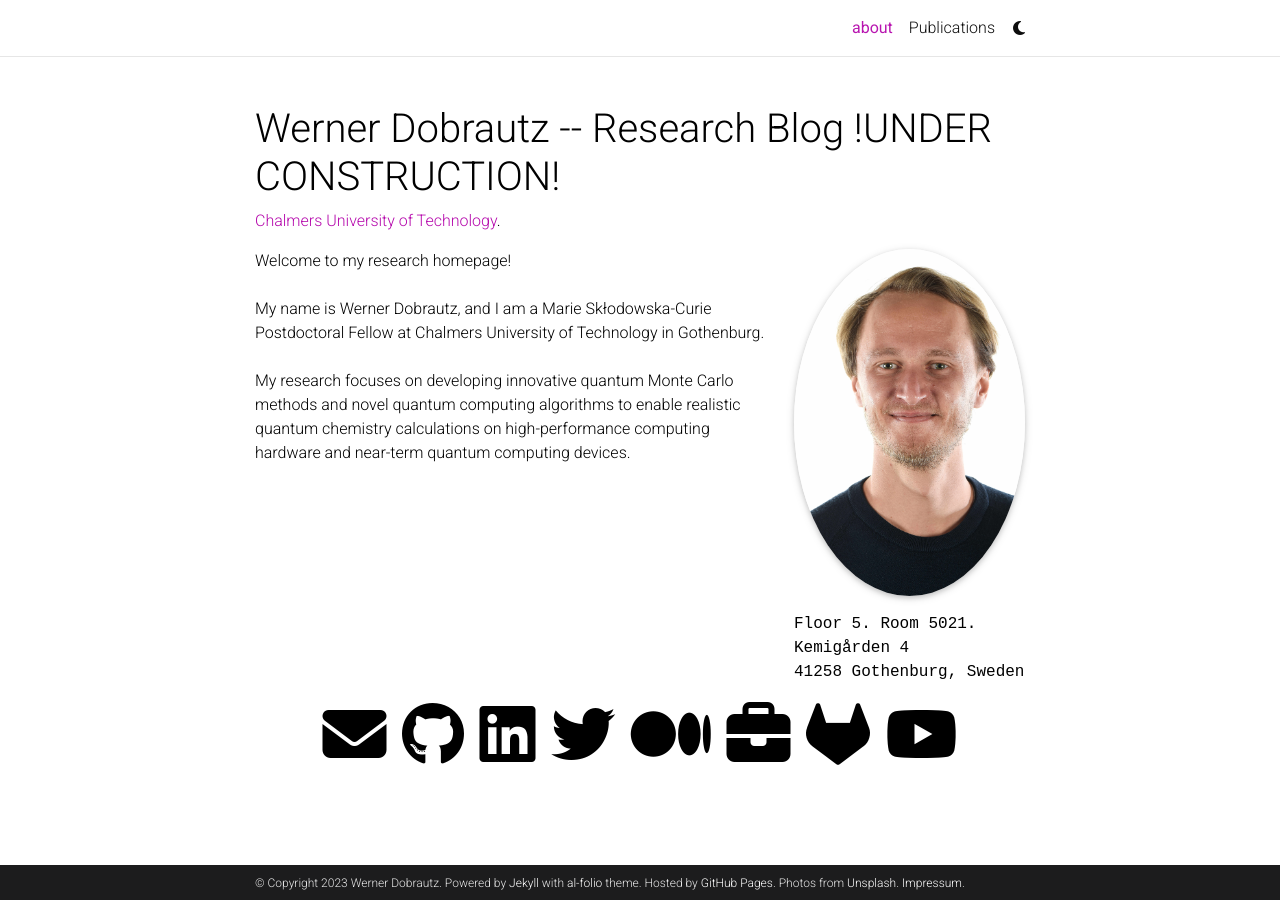
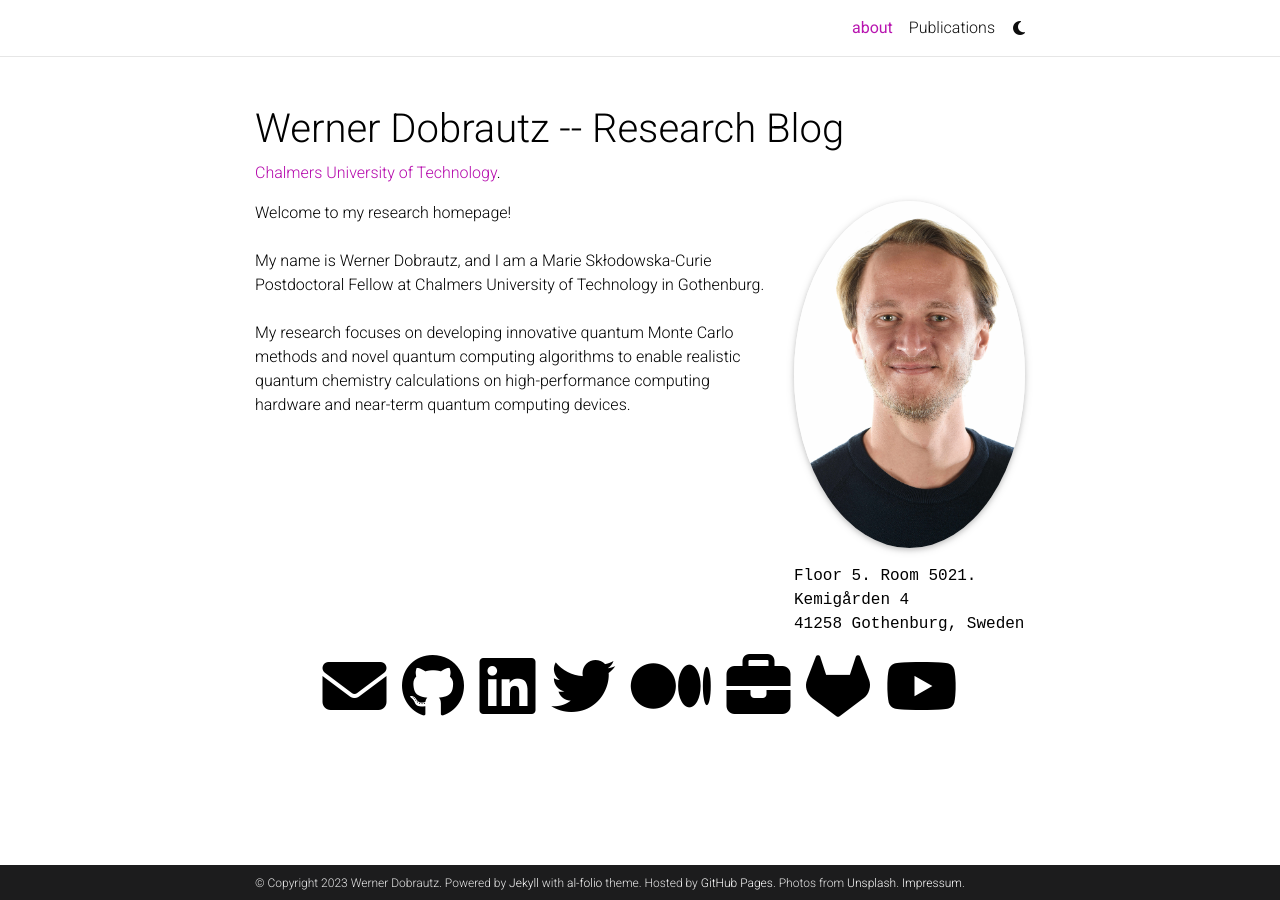
Before and after one commit to dobrautz/dobrautz.github.io, a Jekyll site: the page built from _pages/about.md, in a window 1280 px wide. Built offline with Jekyll 4.4.1, drawn with Linux system fonts in a browser that asks for light colours; full-size pictures stand in for the smaller copies a plugin makes; comment, search, counter and statistics services are not loaded; a style sheet for code colours, icons or effects is not loaded.

Commit message:
Update _config.yml

```diff
--- a/_config.yml
+++ b/_config.yml
@@ -2,7 +2,7 @@
 # Site settings
 # -----------------------------------------------------------------------------
 
-title: 'Werner Dobrautz -- Research Blog  !UNDER CONSTRUCTION!' # the website title (if blank, full name will be used instead)
+title: 'Werner Dobrautz -- Research Blog'  # the website title (if blank, full name will be used instead)
 first_name: Werner
 middle_name:
 last_name: Dobrautz
```
